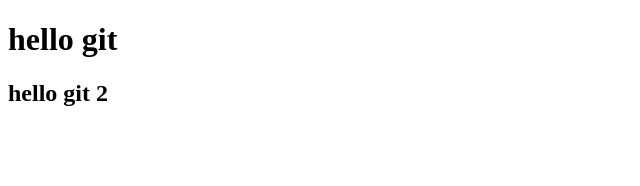
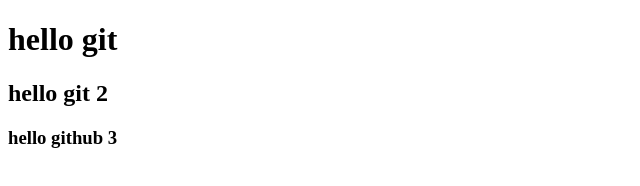
Before and after one commit to notilttoday/PR1, a plain HTML site: page index.html in a window 1280 px wide. Shown: the whole page, without its empty margins (0-640 px from the left). Drawn offline with Linux system fonts and the light colour scheme.

Commit message:
h3 was added!!!

```diff
--- a/index.html
+++ b/index.html
@@ -11,5 +11,8 @@
         <h2>
             hello git 2
         </h2>
+        <h3>
+            hello github 3
+        </h3>
     </body>
 </html>
```
